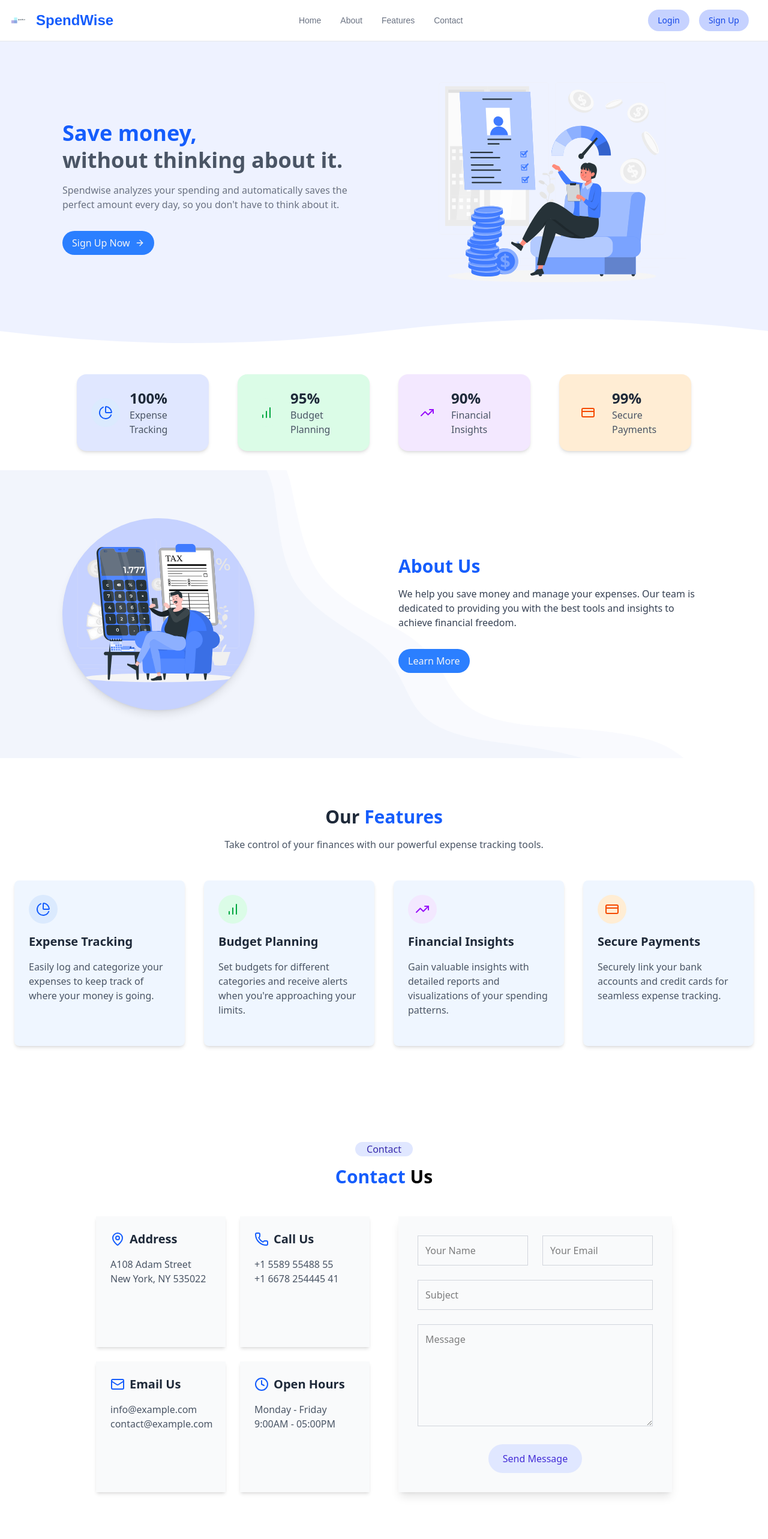
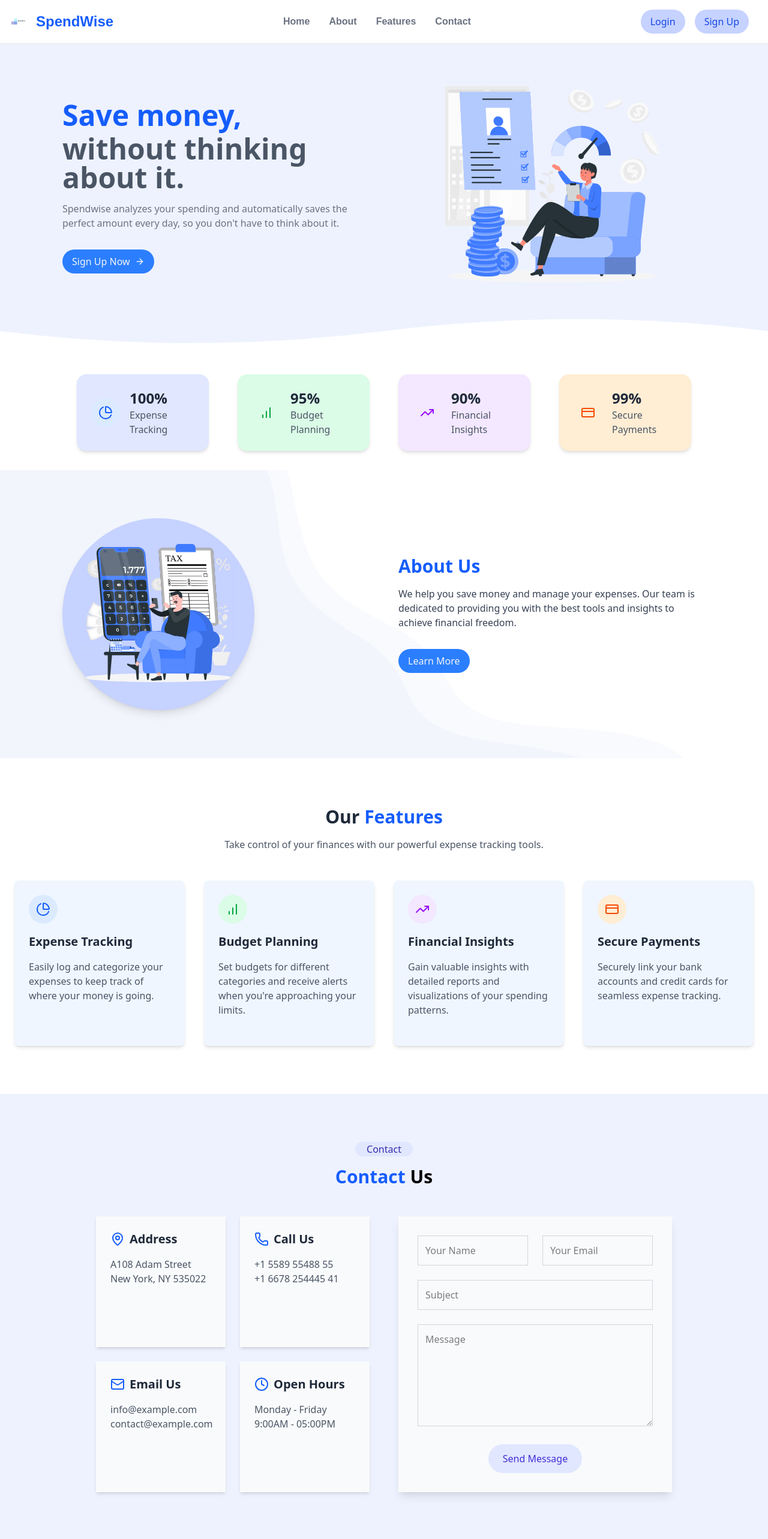
Before and after one commit to SonuThapaMagar/SpendWise, a React (Vite) app: page / in a window 1280 px wide. Shown: the top 2566 px of the page at 60% size. Built offline with nearby package versions, Linux system fonts and the light colour scheme.

Commit message:
Landing page done

```diff
--- a/src/content/Contact.jsx
+++ b/src/content/Contact.jsx
@@ -1,9 +1,9 @@
 import React from "react";
-import { MapPin, Phone, Mail, Clock } from "lucide-react"; // Icons for contact info
+import { MapPin, Phone, Mail, Clock } from "lucide-react";
 
 const Contact = () => {
   return (
-    <section id="contact" className="py-20 px-20 bg-white">
+    <section id="contact" className="py-20 px-20 bg-indigo-50">
       {/* Section Title */}
       <div className="container mx-auto text-center mb-12 ">
         <button  className="text-md w-24 font-semi-bold text-indigo-800 bg-indigo-100 rounded-full">
@@ -27,7 +27,7 @@ const Contact = () => {
             </div>
 
             {/* Call Us */}
-            <div className="bg-gray-50  p-6  shadow-md">
+            <div className="bg-gray-50  p-6 shadow-md">
               <div className="flex items-center mb-4">
                 <Phone className="h-6 w-6 text-blue-600 mr-2" />
                 <h3 className="text-xl font-semibold text-gray-800">Call Us</h3>
--- a/src/content/Content.jsx
+++ b/src/content/Content.jsx
@@ -15,9 +15,9 @@ const Content = () => {
           <div className="grid grid-cols-1 md:grid-cols-2 gap-12 items-center mt-8">
             {/* Content */}
             <div className="text-center md:text-left">
-              <h2 className="text-3xl text-gray-600 md:text-4xl font-bold text-blue mb-4 leading-tight">
-                <span className="block text-blue-600">Save money,</span>
-                <span className="block">without thinking about it.</span>
+              <h2 className="text-4xl text-gray-600 md:text-4xl font-bold text-blue mb-4 leading-tight">
+                <span className="block text-blue-600 text-5xl">Save money,</span>
+                <span className="block text-5xl mt-2">without thinking about it.</span>
               </h2>
               <p className="text-gray-500 text-md mb-8 max-w-lg">
                 Spendwise analyzes your spending and automatically saves the
--- a/src/footer/Footer.jsx
+++ b/src/footer/Footer.jsx
@@ -3,7 +3,7 @@ import { FacebookOutlined, TwitterOutlined, InstagramOutlined, LinkedinOutlined
 
 const Footer = () => {
   return (
-    <footer className="bg-gray-800 text-white py-8">
+    <footer className="bg-blue-500 rounded-xl text-white py-8 px-4">
       <div className="container mx-auto px-4">
         {/* Footer Content */}
         <div className="grid grid-cols-1 md:grid-cols-3 gap-8">
@@ -46,7 +46,7 @@ const Footer = () => {
         </div>
 
         {/* Copyright Notice */}
-        <div className="border-t border-gray-700 mt-8 pt-6 text-center">
+        <div className="border-t border-white mt-8 pt-6 text-center">
           <p>© 2023 SpendWise. All rights reserved.</p>
         </div>
       </div>
--- a/src/header/Header.jsx
+++ b/src/header/Header.jsx
@@ -30,14 +30,14 @@ const Header = ({ user, logout }) => {
         <div className="flex md:order-2 space-x-4 rtl:space-x-reverse">
           <button
             type="button"
-            className="text-blue-700 bg-indigo-200 hover:bg-indigo-300 hover:text-white focus:ring-4 focus:outline-none focus:ring-blue-300 font-medium rounded-full text-sm px-4 py-2 text-center"
+            className="text-blue-700 bg-indigo-200 hover:bg-indigo-300 hover:text-white focus:ring-4 focus:outline-none focus:ring-blue-300 font-medium rounded-full text-md px-4 py-2 text-center"
             onClick={() => navigate("/login")}
           >
             Login
           </button>
           <button
             type="button"
-            className="text-blue-700 bg-indigo-200  hover:bg-indigo-300 hover:text-white focus:ring-4 focus:outline-none focus:ring-green-300 font-medium rounded-full text-sm px-4 py-2 text-center"
+            className="text-blue-700 bg-indigo-200  hover:bg-indigo-300 hover:text-white focus:ring-4 focus:outline-none focus:ring-green-300 font-medium rounded-full text-md px-4 py-2 text-center"
             onClick={() => navigate("/signup")}
           >
             Sign Up
@@ -75,7 +75,7 @@ const Header = ({ user, logout }) => {
           id="navbar-sticky"
         >
           <ul
-            className="flex flex-col p-4 md:p-0 mt-4 font-sm text-sm border border-gray-100 rounded-lg bg-gray-50 md:space-x-8 rtl:space-x-reverse md:flex-row md:mt-0 md:border-0 md:bg-white"
+            className="flex flex-col p-4 md:p-0 mt-4 font-bold text-md border border-gray-100 rounded-lg bg-gray-50 md:space-x-8 rtl:space-x-reverse md:flex-row md:mt-0 md:border-0 md:bg-white"
             style={{ fontFamily: "Poppins, sans-serif" }}
           >
             <li>
```
